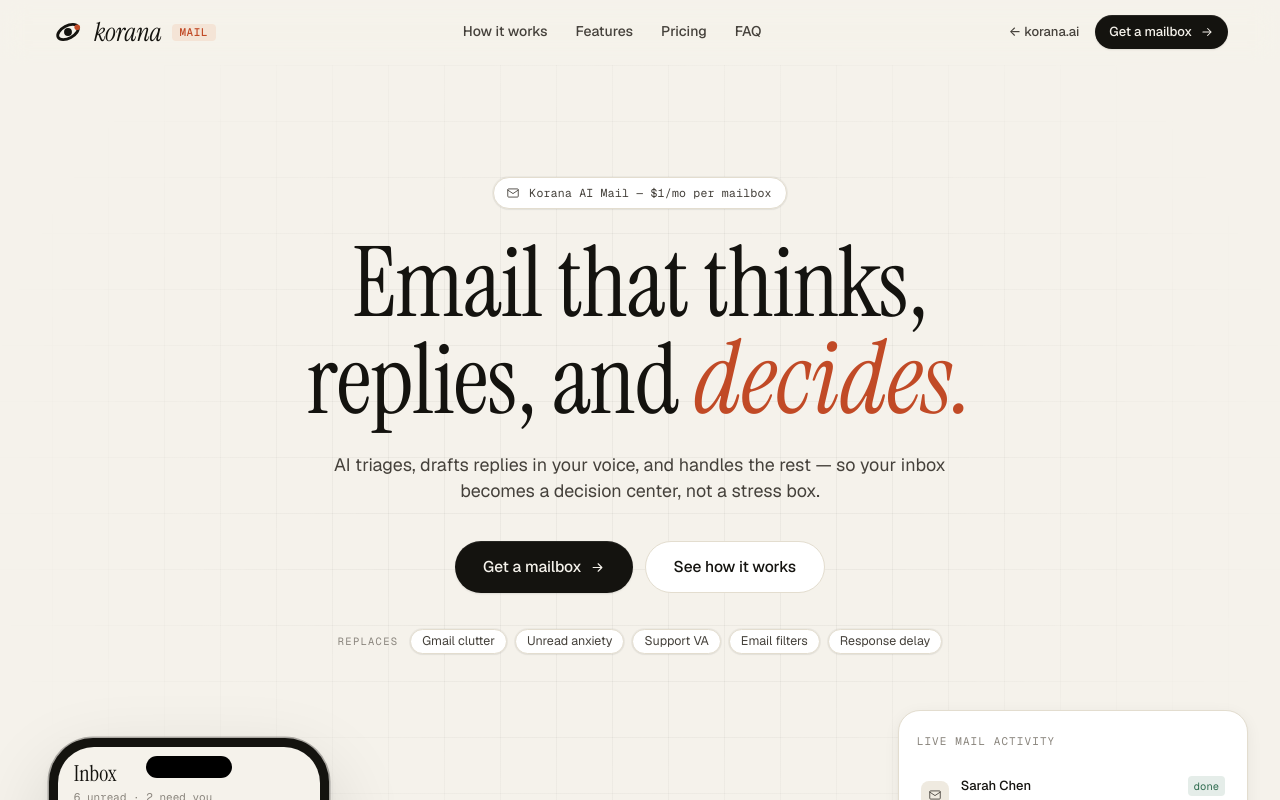
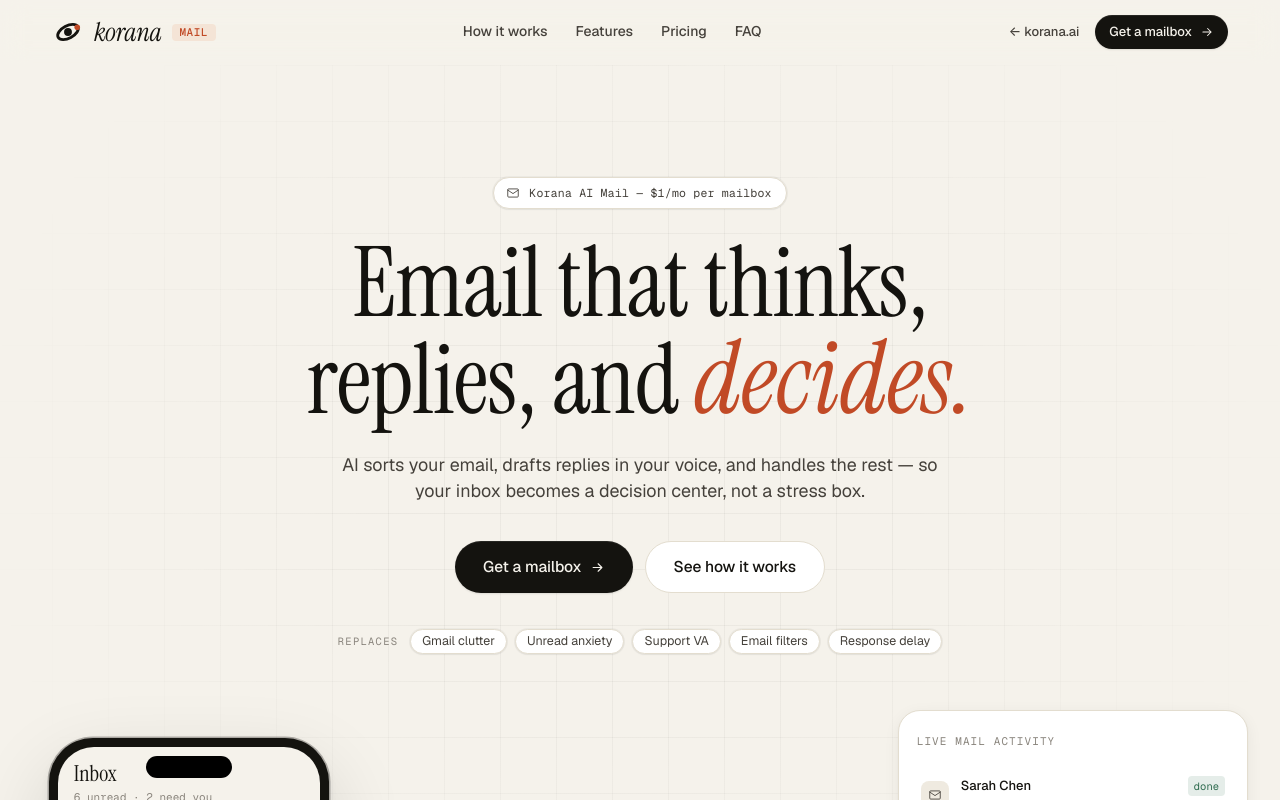
Before and after one commit to iamkessdaniel/korana-web, a Next.js app: page /mail in a window 1280 px wide. Shown: the top 800 px of the page. Built offline with nearby package versions, Linux system fonts and the light colour scheme.

Commit message:
Simplify mail hero copy: triages -> sorts

```diff
--- a/src/components/mail-hero.tsx
+++ b/src/components/mail-hero.tsx
@@ -22,7 +22,7 @@
         </h1>
 
         <p className={s.sub}>
-          AI triages, drafts replies in your voice, and handles the rest — so your inbox becomes a decision center, not a stress box.
+          AI sorts your email, drafts replies in your voice, and handles the rest — so your inbox becomes a decision center, not a stress box.
         </p>
 
         <div className={s.actions}>
```
